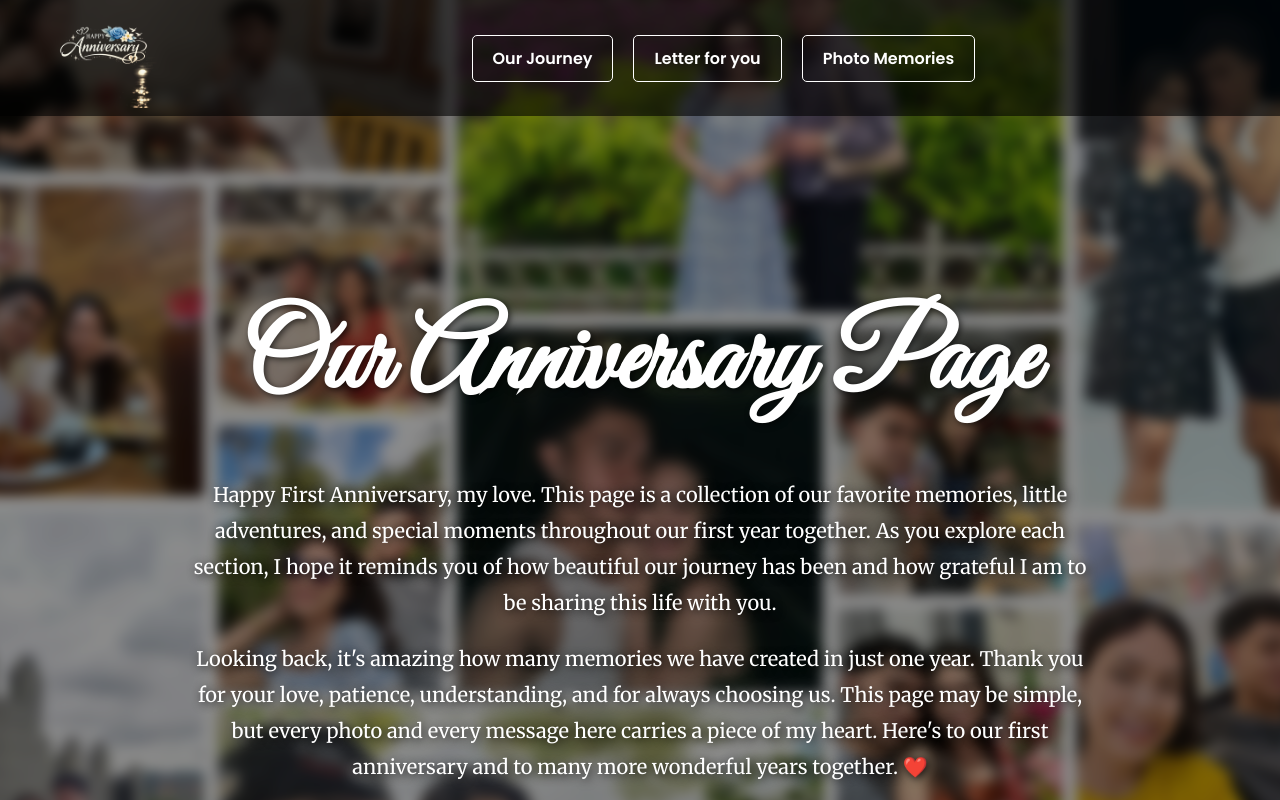
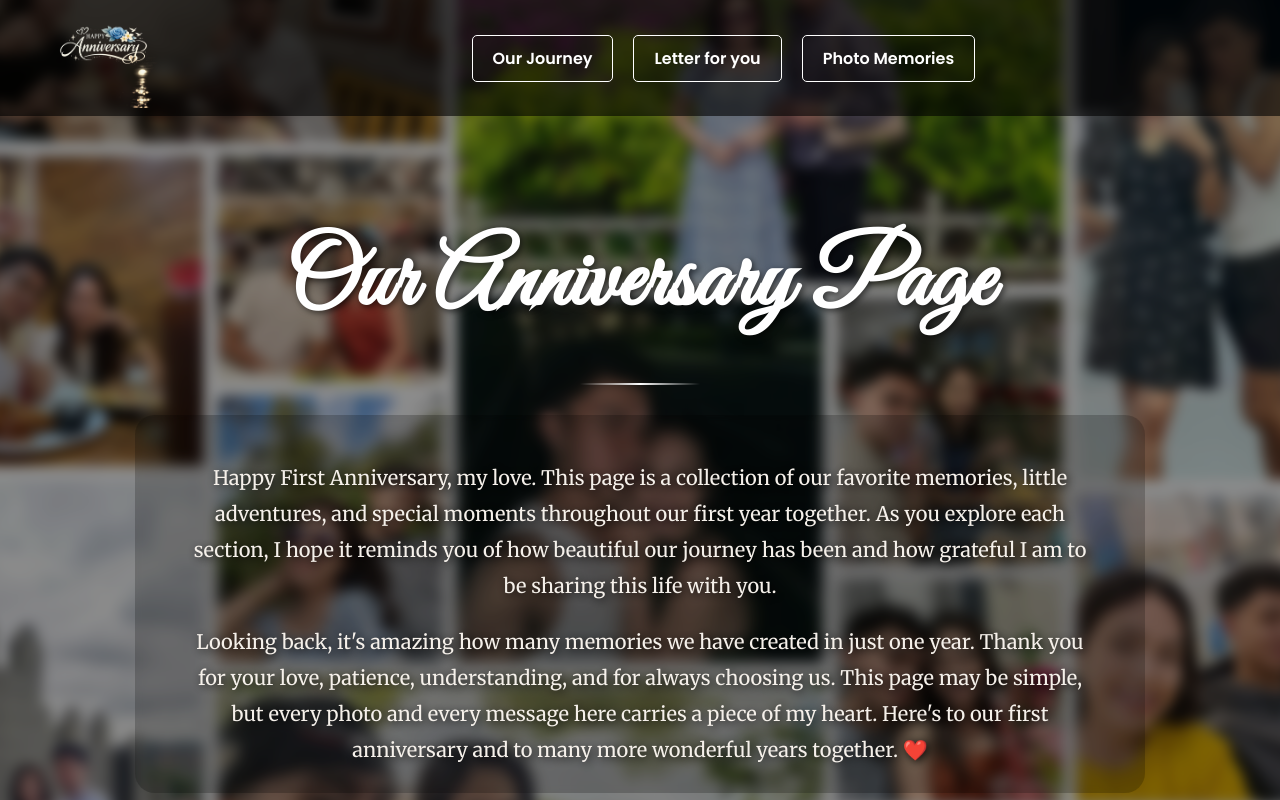
Before and after one commit to jhnrmlzxc/our-first-anniversary, a plain HTML site: page anniv.html in a window 1280 px wide. Shown: the top 800 px of the page. Drawn offline with Linux system fonts and the light colour scheme.

Commit message:
anniv.html

```diff
--- a/anniv.html
+++ b/anniv.html
@@ -22,7 +22,7 @@
       color: white;
       text-align: center;
       overflow: hidden;
-      padding-top: 220px;
+      padding-top: 160px;
     }
     .hero::before {
     content: "";
@@ -96,8 +96,10 @@
 
     .hero h1 {
       font-family: 'Great Vibes', cursive;
-      font-size: 110px;
+      font-size: clamp(60px, 8vw, 95px);
       text-shadow: 2px 2px 6px rgba(0,0,0,0.6);
+	  color: #ffffff;
+	  letter-spacing: 1px;
     }
 
 	.hero h1 {
@@ -112,6 +114,27 @@
     margin: 20px auto 0;
     padding: 0 20px;
     text-shadow: 2px 2px 10px rgba(0,0,0,0.9);
+	color: #f5f0ea;
+	}
+
+	.divider {
+    width: 120px;
+    height: 2px;
+    background: linear-gradient(
+        to right,
+        transparent,
+        white,
+        transparent
+    );
+    margin: 15px auto 30px;
+}
+
+	.message-box {
+    background: rgba(0,0,0,0.20);
+    backdrop-filter: blur(3px);
+    border-radius: 20px;
+    padding: 25px 35px;
+    max-width: 950px;
 	}
 
     /* Responsive adjustments */
@@ -124,6 +147,7 @@
       }
       .hero p {
         font-size: 16px;
+
       }
     }
   </style>
@@ -148,7 +172,9 @@
     </div>
 
     <!-- Heading and Subtext -->
-    <h1>Our Anniversary Page</h1>
+	<h1>Our Anniversary Page</h1>
+	<div class="divider"></div>
+	<div class="message-box">
 	<p>
 	Happy First Anniversary, my love. This page is a collection of our favorite
 	memories, little adventures, and special moments throughout our first year
```
